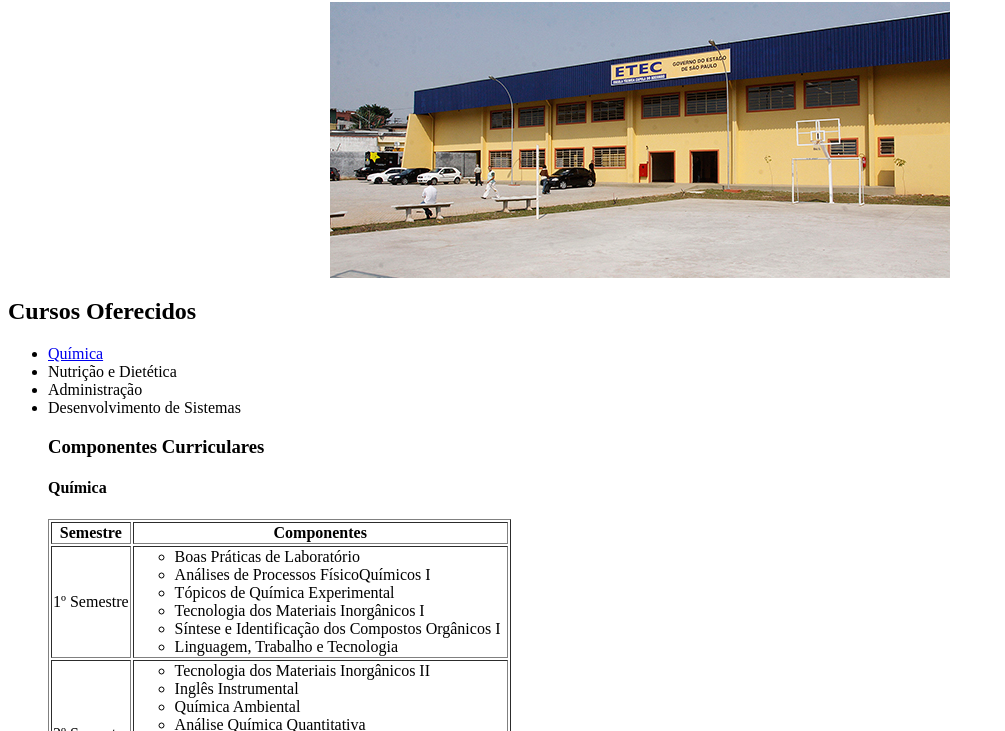
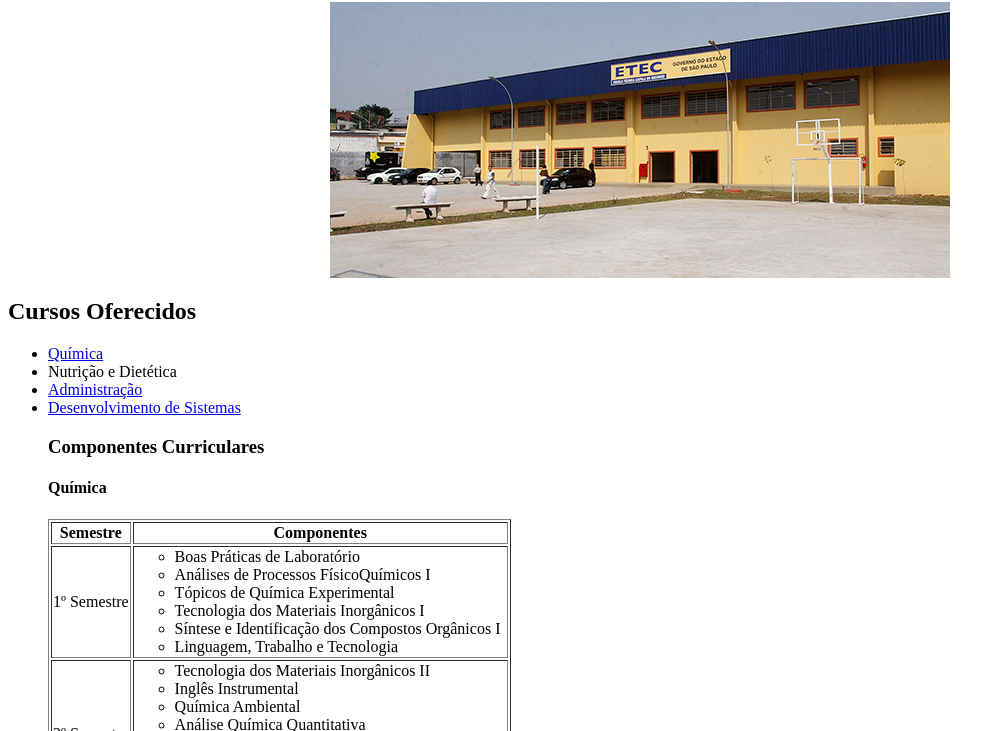
Before and after one commit to ValdirFilho/Site-da-ETEC, a plain HTML site: page etecia.html in a window 1280 px wide. Shown: the part 64-795 px from the top of the page, without its empty margins (0-1005 px from the left). Drawn offline with Linux system fonts and the light colour scheme; files whose address does not match are found by name.

```diff
--- a/etecia.html
+++ b/etecia.html
@@ -9,8 +9,8 @@
 <ul>
 	<li><a href="#quimica">Química</a></li>
 	<li>Nutrição e Dietética</li>
-	<li>Administração</li>
-	<li>Desenvolvimento de Sistemas</li>
+	<li><a href="#adm">Administração</a></li>
+	<li><a href="#ds">Desenvolvimento de Sistemas</a></li>
 
 
 <h3>Componentes Curriculares</h3>
@@ -71,7 +71,7 @@
 <br>
 <br>
 
-<p><h4>Administração</h4></p>
+<p><h4 id="adm">Administração</h4></p>
 <table border="1">
 
 	<tr>
@@ -129,7 +129,7 @@
 <br>
 <br>
 
-<p><h4>Desenvolvimento de Sistemas</h4></p>
+<p><h4 id="ds">Desenvolvimento de Sistemas</h4></p>
 <table border="1">
 
 	<tr>
```
Also changed, not shown: etecs.html (+1 -1 lines), index.html (+3 -1 lines).
